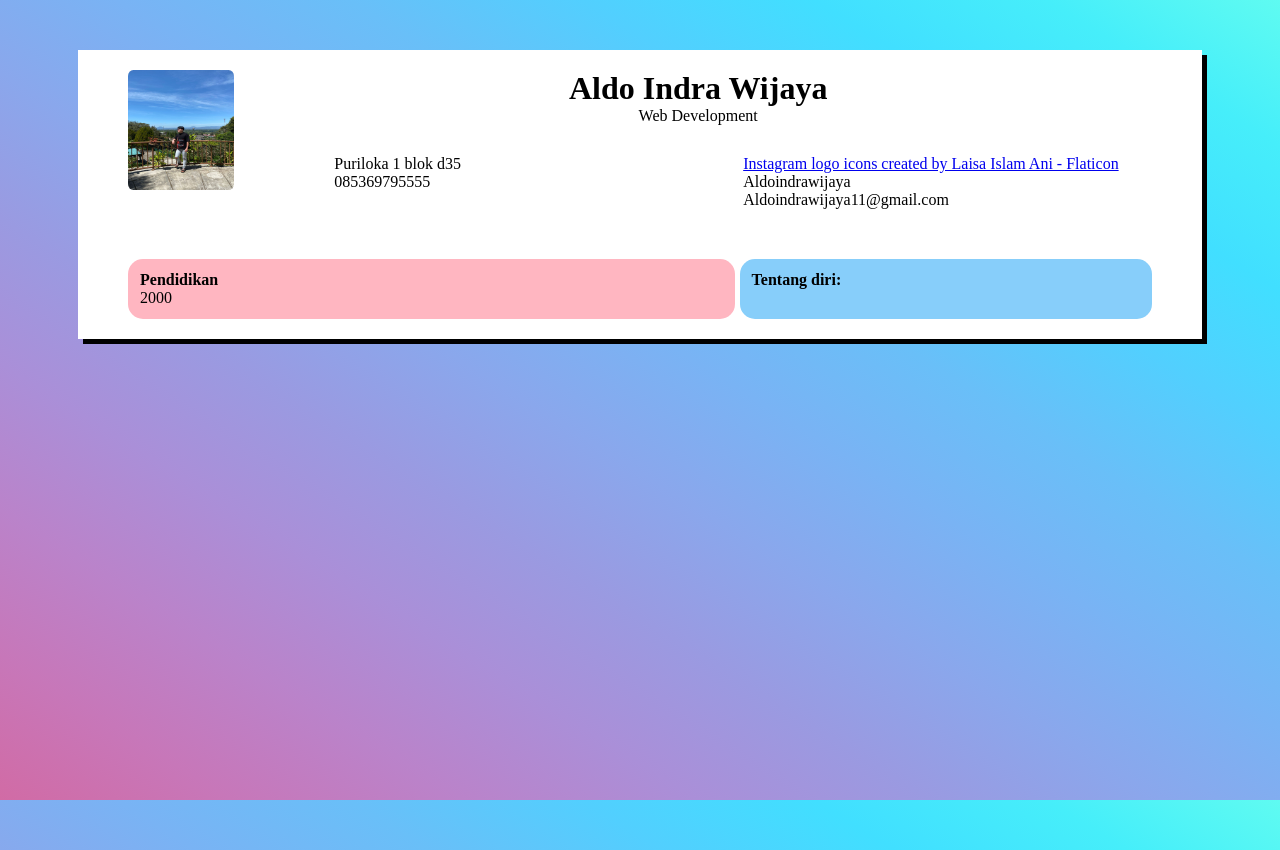
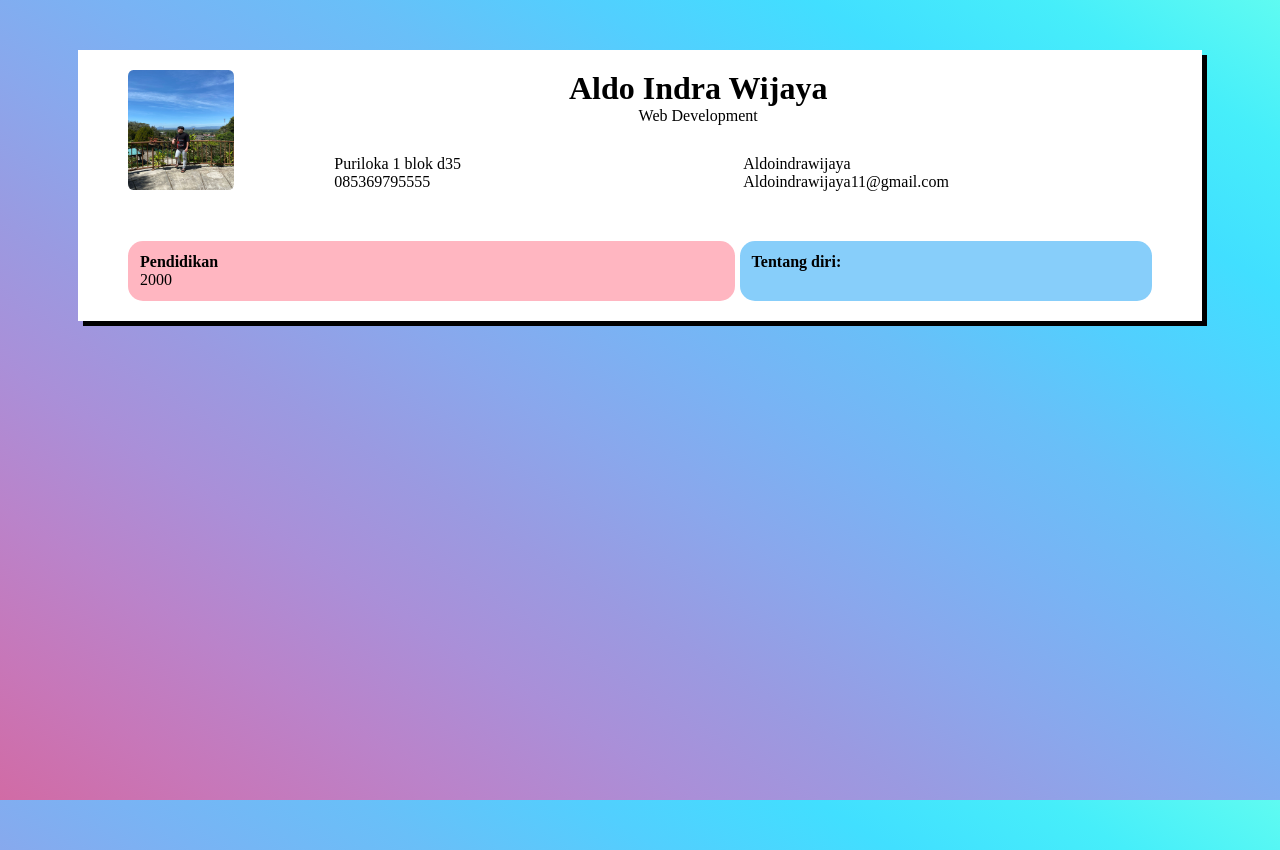
Before and after one commit to aldoindrawijaya/JCWDOL-PORTOFOLIO, a plain HTML site: page index.html in a window 1280 px wide. Drawn offline with Linux system fonts and the light colour scheme.

Commit message:
Update index.html

```diff
--- a/index.html
+++ b/index.html
@@ -20,11 +20,6 @@
               <p>085369795555</p>
             </div>
             <div class="column">
-              <a
-                href="https://www.flaticon.com/free-icons/instagram-logo"
-                title="instagram logo icons"
-                >Instagram logo icons created by Laisa Islam Ani - Flaticon</a
-              >
               <p>Aldoindrawijaya</p>
               <p>Aldoindrawijaya11@gmail.com</p>
             </div>
```
